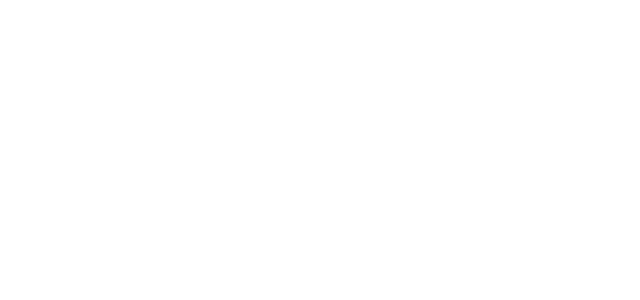
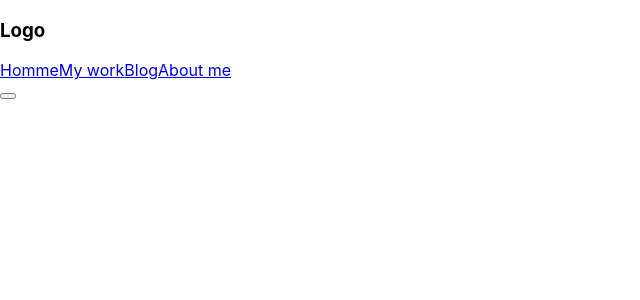
Before and after one commit to moonspark78/Navbar1, a React (Create React App) app: page / in a window 1280 px wide. Shown: the top 300 px of the page, without its empty margins (0-640 px from the left). Built offline with nearby package versions, Linux system fonts and the light colour scheme.

Commit message:
:art: debut  :art:

```diff
--- a/package.json
+++ b/package.json
@@ -8,6 +8,7 @@
     "@testing-library/user-event": "^13.5.0",
     "react": "^18.2.0",
     "react-dom": "^18.2.0",
+    "react-icons": "^5.0.1",
     "react-scripts": "5.0.1",
     "web-vitals": "^2.1.4"
   },
--- a/src/App.jsx
+++ b/src/App.jsx
@@ -1,9 +1,10 @@
-import logo from './logo.svg';
 import './App.css';
+import { Navbar } from './Components/Navbar';
 
 function App() {
   return (
-    <div className="App">
+    <div>
+      <Navbar/>
     </div>
   );
 }
--- a/src/Components/Navbar.jsx
+++ b/src/Components/Navbar.jsx
@@ -1,8 +1,20 @@
-import React from 'react'
-import "./Navbar.css"
+import React from "react";
+import "./Navbar.css";
+import { FaBars, FaTimes } from "react-icons/fa";
 
 export const Navbar = () => {
   return (
-    <div>Navbar</div>
-  )
-}
+    <header>
+      <h3>Logo</h3>
+      <nav>
+        <a href="/#">Homme</a>
+        <a href="/#">My work</a>
+        <a href="/#">Blog</a>
+        <a href="/#">About me</a>
+      </nav>
+      <button>
+
+      </button>
+    </header>
+  );
+};
```
Also changed, not shown: 1 other file (tests, documents, lock files or other folders).
